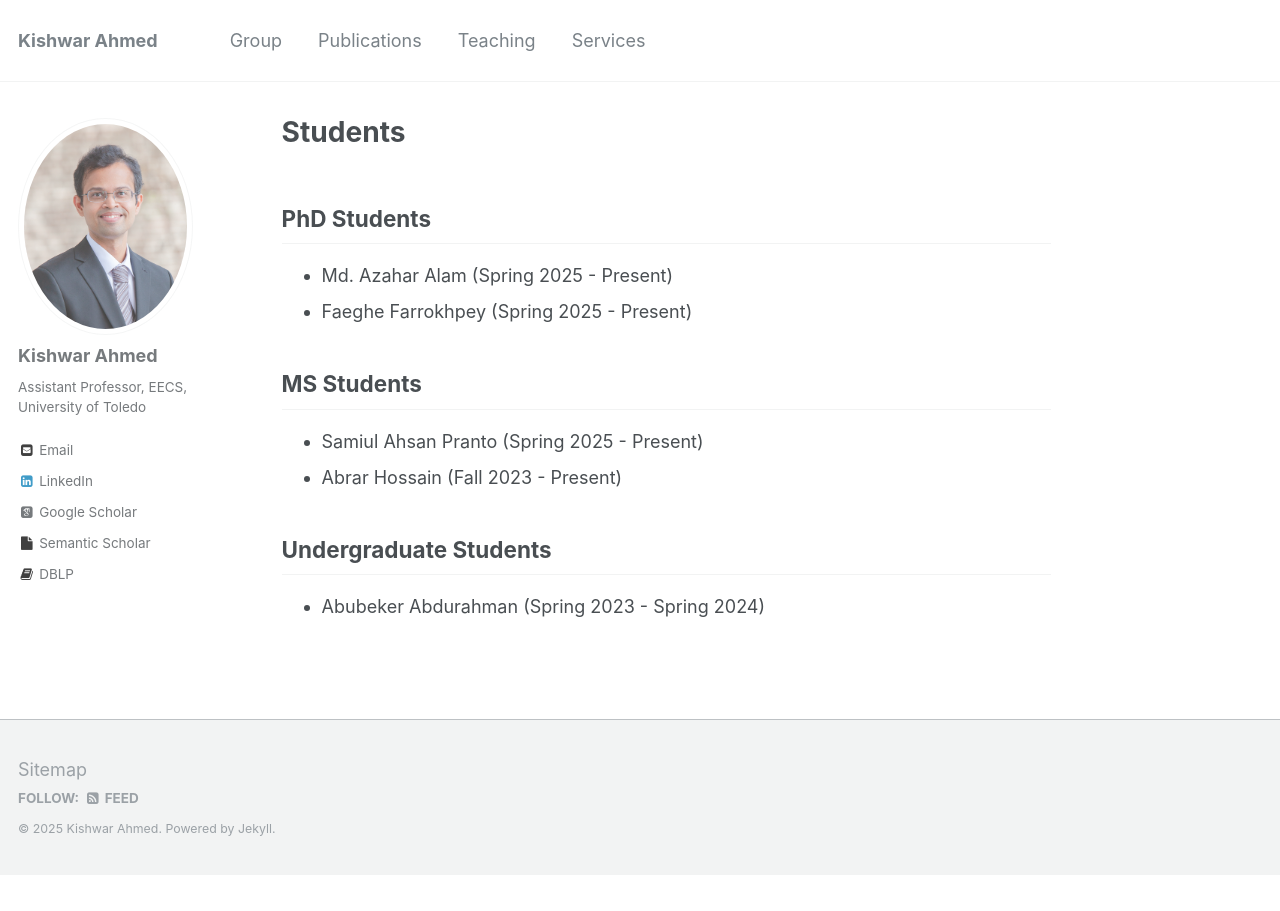
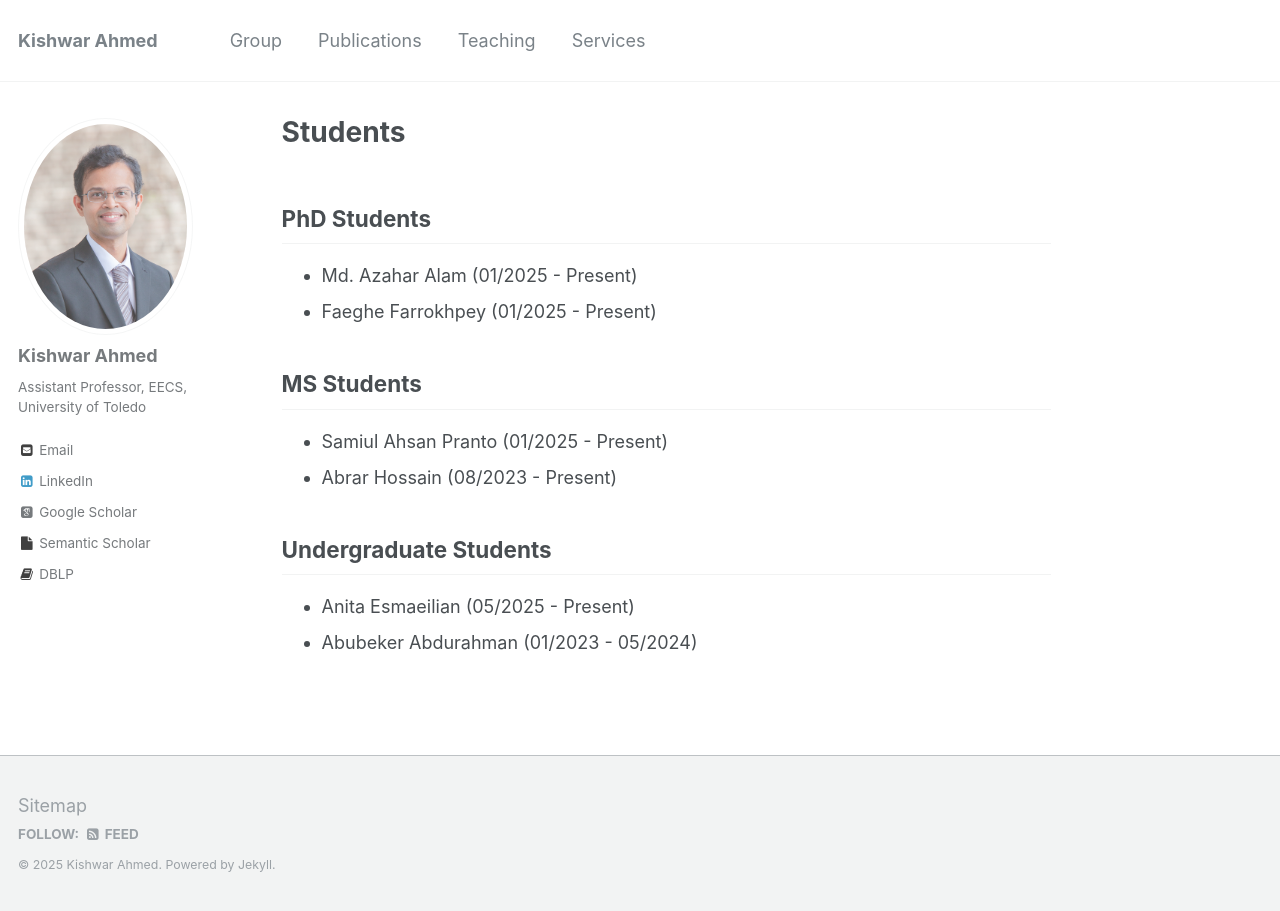
Before and after one commit to kishwarbd/kishwarbd.github.io, a Jekyll site: the page built from _pages/group.md, in a window 1280 px wide. Built offline with Jekyll 4.4.1, drawn with Linux system fonts in a browser that asks for light colours; some web fonts are replaced.

Commit message:
Update group.md

```diff
--- a/_pages/group.md
+++ b/_pages/group.md
@@ -5,12 +5,13 @@ author_profile: true
 ---
 
 ## PhD Students
-* Md. Azahar Alam (Spring 2025 - Present)
-* Faeghe Farrokhpey (Spring 2025 - Present)
+* Md. Azahar Alam (01/2025 - Present)
+* Faeghe Farrokhpey (01/2025 - Present)
 
 ## MS Students
-* Samiul Ahsan Pranto (Spring 2025 - Present)
-* Abrar Hossain (Fall 2023 - Present)
+* Samiul Ahsan Pranto (01/2025 - Present)
+* Abrar Hossain (08/2023 - Present)
 
 ## Undergraduate Students
-* Abubeker Abdurahman (Spring 2023 - Spring 2024)
+* Anita Esmaeilian (05/2025 - Present)
+* Abubeker Abdurahman (01/2023 - 05/2024)
```
